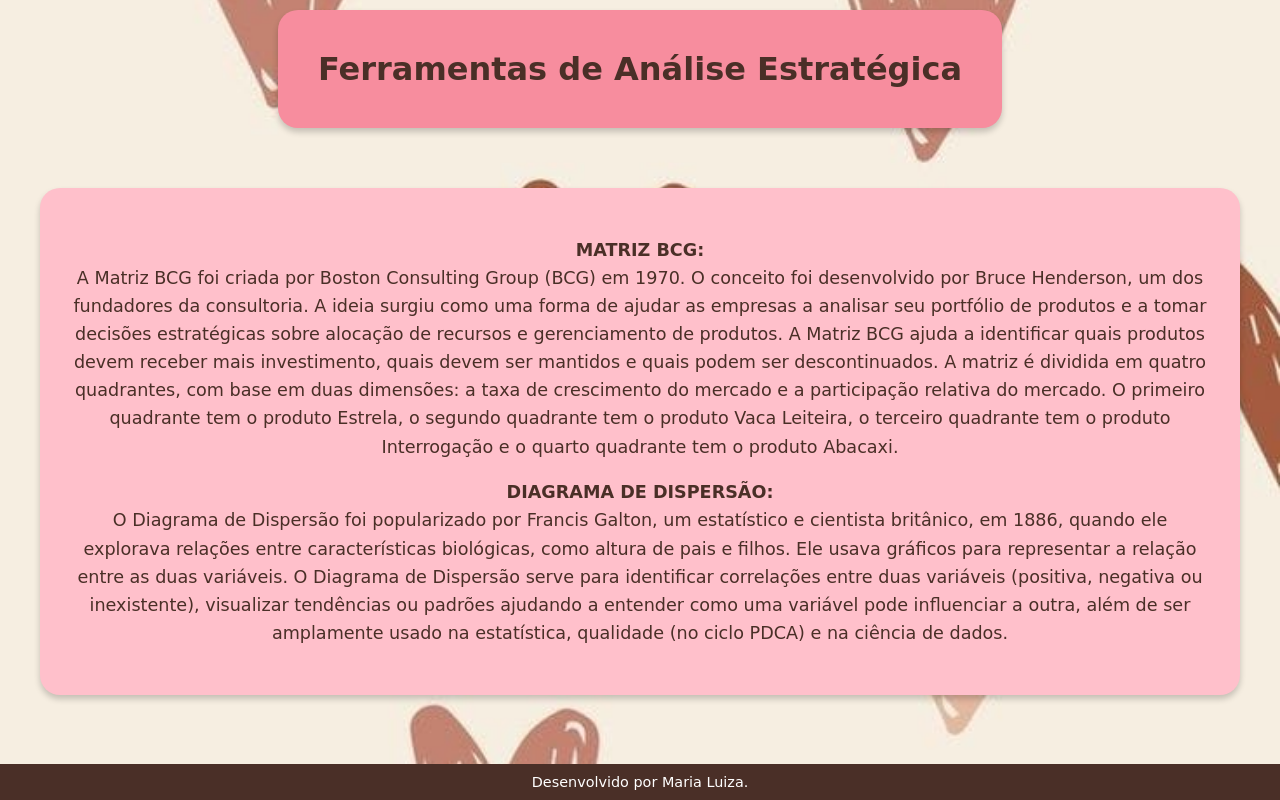
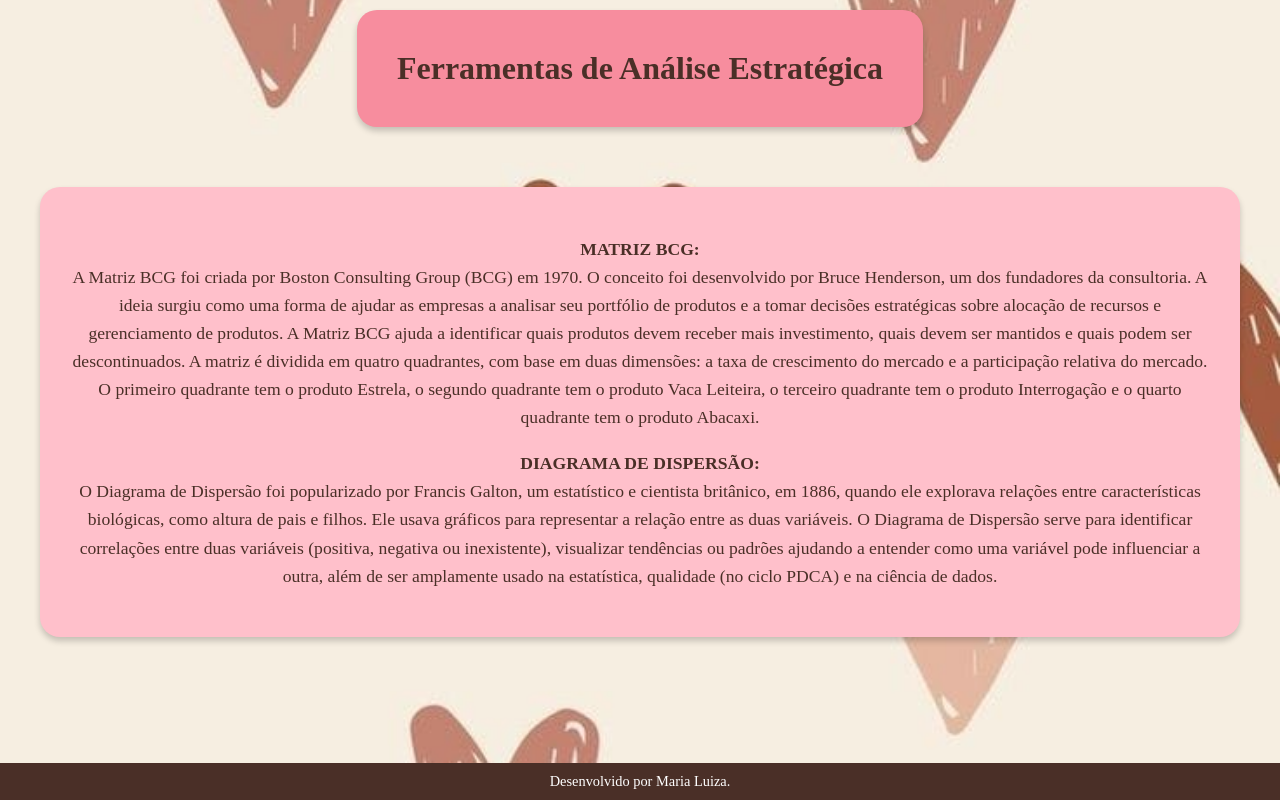
Before and after one commit to mariblu0211/Familia_Doce, a plain HTML site: page extra.html in a window 1280 px wide. Drawn offline with Linux system fonts and the light colour scheme.

Commit message:
extra.html

```diff
--- a/extra.html
+++ b/extra.html
@@ -13,7 +13,7 @@
         }
 
         body {
-            font-family: 'Dancing Script', cursive;
+            font-family: 'Times New Roman', serif;
             display: flex;
             flex-direction: column; /* Flexbox para alinhar os elementos verticalmente */
             justify-content: space-between; /* Espaço entre conteúdo e footer */
```
